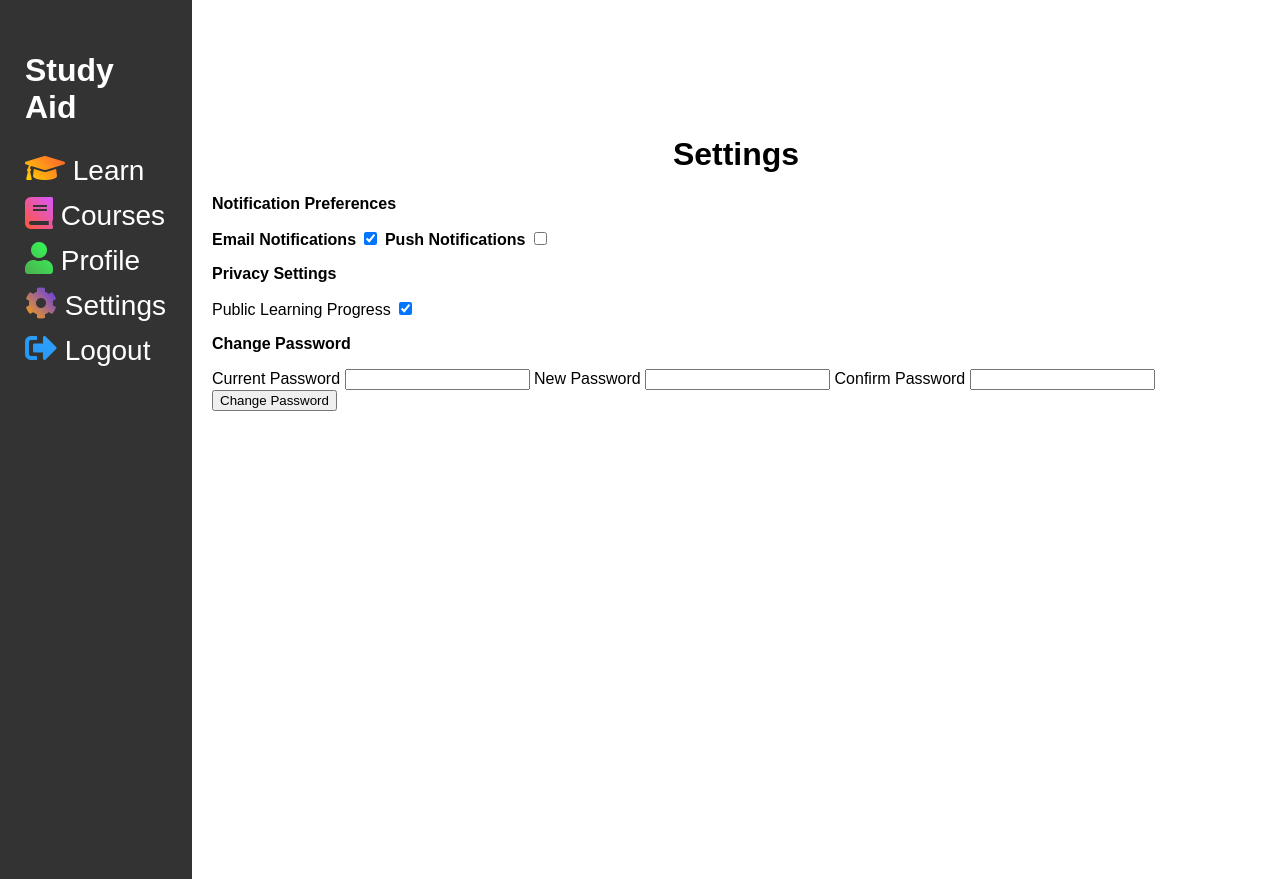
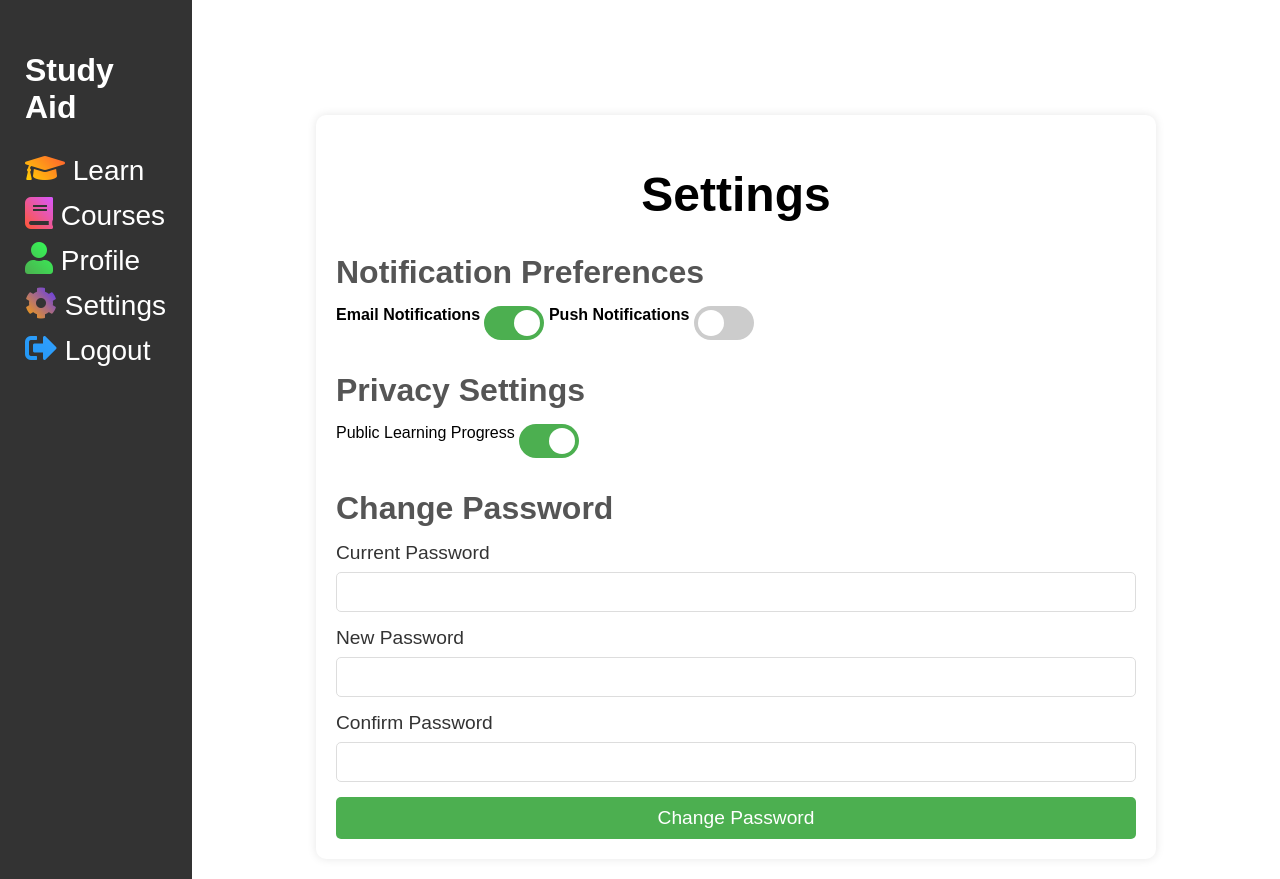
Before and after one commit to sally-20/InteractiveIntelligenceStudyAid, a Python web app: template templates/settings.html in a window 1280 px wide. Run offline with Jinja, Linux system fonts and the light colour scheme; the template is opened without the code that fills it, so the values that code supplies are empty.

Commit message:
Update learningstyles.css

```diff
--- a/static/css/learningstyles.css
+++ b/static/css/learningstyles.css
@@ -694,6 +694,267 @@ p[sentTime]:hover::after {
     color: #333333 !important;
 }
 
+/* Profile Page Styles */
+.profile-container {
+    max-width: 800px;
+    margin: 50px auto;
+    padding: 20px;
+    background-color: #fff;
+    box-shadow: 0 0 10px rgba(0, 0, 0, 0.1);
+    border-radius: 10px;
+}
+
+.profile-header {
+    text-align: center;
+}
+
+.profile-picture {
+    position: relative;
+    width: 150px;
+    height: 150px;
+    border-radius: 50%;
+    overflow: hidden;
+    margin: 20px auto;
+    background-color: #706bdf;
+    display: flex;
+    align-items: center;
+    justify-content: center;
+    color: #ffffff;
+    font-size: 64px;
+}
+
+.profile-picture img {
+    width: 100%;
+    height: 100%;
+    object-fit: cover;
+}
+
+.profile-info {
+    text-align: center;
+}
+
+.profile-info h2 {
+    font-size: 24px;
+    margin-bottom: 10px;
+}
+
+.profile-info p {
+    color: #555;
+    font-size: 16px;
+}
+
+.progress-bar-container {
+    margin-top: 30px;
+}
+
+.progress-bar {
+    width: 100%;
+    height: 20px;
+    background-color: #eee;
+    border-radius: 5px;
+    overflow: hidden;
+}
+
+.progress-bar-inner {
+    height: 100%;
+    background-color: #4CAF50; /* Green color for progress */
+}
+
+.achievements-container {
+    margin-top: 30px;
+}
+
+.achievement {
+    display: flex;
+    align-items: center;
+    justify-content: space-between;
+    border-bottom: 1px solid #eee;
+    padding: 10px 0;
+}
+
+.achievement img {
+    width: 50px;
+    height: 50px;
+    margin-right: 20px;
+}
+
+.achievement-text {
+    flex: 1;
+}
+
+.settings-link {
+    display: block;
+    text-align: center;
+    margin-top: 30px;
+    text-decoration: none;
+    color: #4CAF50;
+    font-weight: bold;
+    font-size: 18px;
+}
+
+.settings-link:hover {
+    text-decoration: underline;
+}
+
+/* Settings Page Styles */
+/* Container for the main content */
+.settings-container {
+    width: 100%;
+    max-width: 800px; /* Adjust the maximum width as needed */
+    margin: 0 auto;
+    padding: 20px;
+    background-color: #fff;
+    box-shadow: 0 0 10px rgba(0, 0, 0, 0.1);
+    border-radius: 10px;
+}
+
+.settings-container h1 {
+    font-size: 3em;
+}
+/* Section Titles */
+.notification-preferences h3,
+.privacy-settings h3,
+.change-password h3 {
+    font-size: 2.5em;
+    margin-bottom: 10px;
+    color: #333;
+}
+
+/* Section Descriptions */
+.notification-preferences p,
+.privacy-settings p,
+.change-password p {
+    font-size: 2em;
+    margin-bottom: 15px;
+    color: #555;
+}
+
+/* Toggle Switch Styles */
+.switch {
+    position: relative;
+    display: inline-block;
+    width: 60px;
+    height: 34px;
+}
+
+.switch input {
+    opacity: 0;
+    width: 0;
+    height: 0;
+}
+
+.slider {
+    position: absolute;
+    cursor: pointer;
+    top: 0;
+    left: 0;
+    right: 0;
+    bottom: 0;
+    background-color: #ccc;
+    -webkit-transition: .4s;
+    transition: .4s;
+    border-radius: 34px;
+}
+
+.slider:before {
+    position: absolute;
+    content: "";
+    height: 26px;
+    width: 26px;
+    left: 4px;
+    bottom: 4px;
+    background-color: white;
+    -webkit-transition: .4s;
+    transition: .4s;
+    border-radius: 50%;
+}
+
+input:checked + .slider {
+    background-color: #4CAF50;
+}
+
+input:focus + .slider {
+    box-shadow: 0 0 1px #4CAF50;
+}
+
+input:checked + .slider:before {
+    -webkit-transform: translateX(26px);
+    -ms-transform: translateX(26px);
+    transform: translateX(26px);
+}
+
+/* Adjusted Font Size for Toggle Switch */
+.slider:before {
+    font-size: 0.8em;
+}
+
+/* Change Password Form Styles */
+.change-password form {
+    display: flex;
+    flex-direction: column;
+}
+
+.change-password label {
+    font-size: 1.2em;
+    margin-bottom: 8px;
+    color: #333;
+}
+
+.change-password input {
+    padding: 10px;
+    margin-bottom: 15px;
+    font-size: 1em;
+    border: 1px solid #ddd;
+    border-radius: 5px;
+}
+
+.change-password button {
+    background-color: #4CAF50;
+    color: white;
+    padding: 10px;
+    border: none;
+    border-radius: 5px;
+    cursor: pointer;
+    font-size: 1.2em;
+}
+
+.change-password button:hover {
+    background-color: #45a049;
+}
+
+/* Hover Effect for Buttons */
+button:hover {
+    opacity: 0.9;
+}
+
+/* Table Styles */
+table {
+    width: 100%;
+    margin-top: 20px;
+    border-collapse: collapse;
+}
+
+th, td {
+    border: 1px solid #ddd;
+    padding: 12px;
+    text-align: left;
+}
+
+th {
+    background-color: #333;
+    color: #fff;
+}
+
+/* Zebra striping for better readability */
+tr:nth-child(even) {
+    background-color: #f9f9f9;
+}
+
+/* Hover effect */
+tr:hover {
+    background-color: #f1f1f1;
+}
+
 @media screen and (max-width: 940px) {
     .sidebar-title {
         font-size: 1.2rem;
```
Also changed, not shown: other parts of static/css/learningstyles.css (+33 -0 lines).
